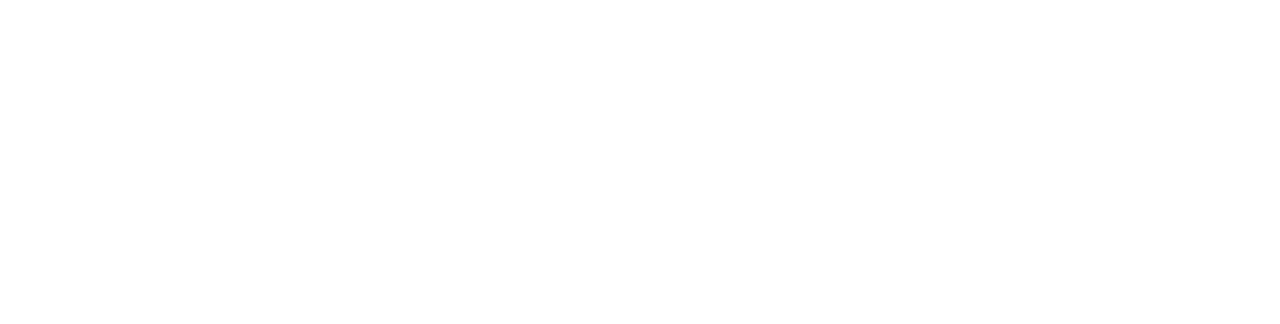
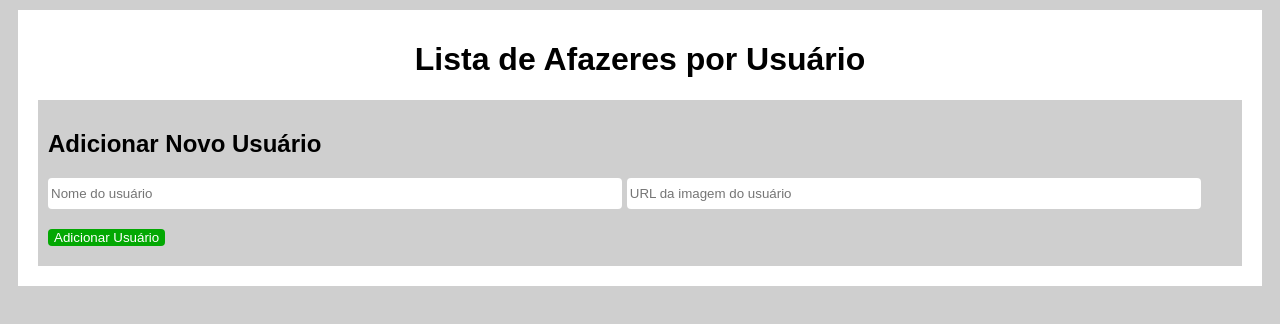
Before and after one commit to LeonardooFattori/CRUD-ListaAfazeres, a plain HTML site: page index.html in a window 1280 px wide. Drawn offline with Linux system fonts and the light colour scheme.

Commit message:
Form User

```diff
--- a/index.html
+++ b/index.html
@@ -7,7 +7,15 @@
   <link rel="stylesheet" href="style.css">
 </head>
 <body>
-
+  <div class="container">
+    <h1>Lista de Afazeres por Usuário</h1>
+    <form class="userForm">
+      <h2>Adicionar Novo Usuário</h2>
+      <input id="nomeUsuario" type="text" placeholder="Nome do usuário">
+      <input id="urlImagem" type="text" placeholder="URL da imagem do usuário">
+      <button id="botaoUsuario">Adicionar Usuário</button>
+    </form>
+  </div>
   <script src="main.js"></script>
 </body>
 </html>
--- a/style.css
+++ b/style.css
@@ -0,0 +1,37 @@
+body{
+  background-color: rgb(207, 207, 207);
+}
+
+.container{
+  background-color: white;
+  margin: 10px;
+  padding: 10px;
+  font-family: Arial, Helvetica, sans-serif;
+  align-items: center;
+  text-align: center;
+}
+
+.userForm{
+  background-color: rgb(207, 207, 207);
+  text-align: start;
+  margin: 10px;
+  padding: 10px;
+}
+
+.userForm input{
+  width: 48%;
+  min-height: 25px;
+  border: 0;
+  border-radius: 4px;
+  padding: 3px;
+}
+
+.userForm button{
+  min-width: 20px;
+  background-color: rgb(3, 168, 3);
+  border: 0;
+  border-radius: 4px;
+  color: white;
+  margin-top: 20px;
+  margin-bottom: 10px;
+}
```
